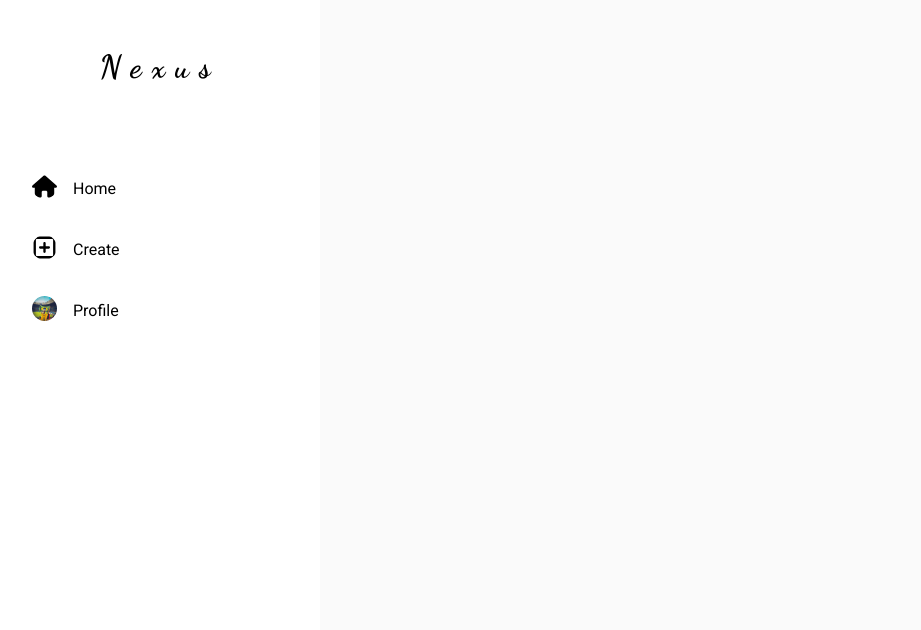
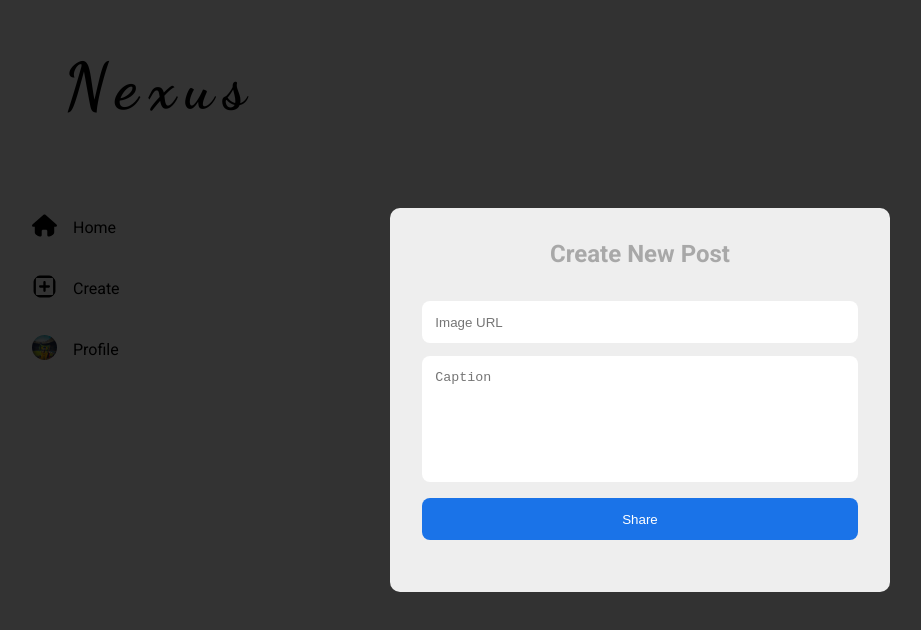
Before and after one commit to GSG-G13/Nexus-App, a website: page public/index.html in a window 1280 px wide. Both pictures are taken after a click on the item "Create". Shown: the whole page, without its empty margins (0-921 px from the left). Drawn offline with Linux system fonts and the light colour scheme.

Commit message:
Create Post

```diff
--- a/public/css/style.css
+++ b/public/css/style.css
@@ -29,7 +29,7 @@ body{
 .sidebar .logo{
   text-decoration: none;
   color: #000;
-  font-size: 2rem;
+  font-size: 4rem;
   font-family: 'Dancing Script', cursive;
   font-weight: bold;
   margin-bottom: 5rem;
@@ -69,3 +69,102 @@ body{
   height: 25px !important;
   border-radius: 50%;
 }
+
+/* Start Form Section */
+.overlay{
+  position: fixed;
+  top: 0;
+  left: 0;
+  bottom: 0;
+  right: 0;
+  background-color: rgba(0, 0, 0, 0.8);
+  z-index: 9998;
+  display: none;
+}
+
+.create-post-section{
+  position: fixed;
+  top: 50%;
+  left: 50%;
+  transform: translate(-50%, -50%);
+  z-index: 9999;
+  background-color: #eee;
+  padding: 2rem;
+  border-radius: 10px;
+  width: 500px;
+  display: none;
+}
+
+.create-post-section.active,
+.overlay.active{
+  display: block;
+}
+h1 {
+   text-align: center;
+   color: #a8a8a8;
+   text-shadow :1px 1px 0 rgba(white, 1);
+}
+
+.dataForm {
+   max-width: 600px;
+   text-align: center;
+   margin: 20px auto;
+}
+.dataForm input, textarea {
+  border:0;
+   outline:0;
+  padding: 1em;
+  border-radius :8px;
+  display: block;
+  width: 100%;
+  margin-top: 1em;
+  box-shadow :0 1px 1px rgba(black, 0.1);
+  resize: none;
+}
+.dataForm input:focus, textarea:focus {
+  box-shadow : 0 0px 2px rgba(var(--main-color), 1)!important;
+}
+#share-post-btn {
+  color: white;
+  background: var(--main-color);
+  cursor: pointer;
+}
+#share-post-btn:hover {
+  box-shadow : 0 1px 1px 1px rgba(#aaa, 0.6);
+}
+textarea {
+   height: 126px;
+}
+
+.half {
+  width: 100%;
+  margin-bottom: 1em;
+}
+
+.right { width: 50%; }
+
+.left {
+     margin-right: 2%;
+}
+
+
+@media (max-width: 480px) {
+  .half {
+     width: 100%;
+     float: none;
+     margin-bottom: 0;
+  }
+}
+
+
+/* Clearfix */
+.cf:before,
+.cf:after {
+    content: " "; /* 1 */
+    display: table; /* 2 */
+}
+
+.cf:after {
+    clear: both;
+}
+/* End Form Section */
--- a/public/index.html
+++ b/public/index.html
@@ -1,5 +1,6 @@
 <!DOCTYPE html>
 <html lang="en">
+
 <head>
   <meta charset="UTF-8">
   <meta http-equiv="X-UA-Compatible" content="IE=edge">
@@ -8,6 +9,7 @@
   <link rel="shortcut icon" href="./imgs/icons.svg" type="image/x-icon">
   <link rel="stylesheet" href="./css/style.css">
 </head>
+
 <body>
   <!-- Start Sidebar Section -->
 
@@ -15,13 +17,21 @@
     <a href="/" class="logo">Nexus</a>
     <ul class="container">
       <li>
-          <a href="/">
-          <span class="icon"><svg xmlns="http://www.w3.org/2000/svg" viewBox="0 0 576 512"><!--! Font Awesome Pro 6.4.0 by @fontawesome - https://fontawesome.com License - https://fontawesome.com/license (Commercial License) Copyright 2023 Fonticons, Inc. --><path d="M575.8 255.5c0 18-15 32.1-32 32.1h-32l.7 160.2c0 2.7-.2 5.4-.5 8.1V472c0 22.1-17.9 40-40 40H456c-1.1 0-2.2 0-3.3-.1c-1.4 .1-2.8 .1-4.2 .1H416 392c-22.1 0-40-17.9-40-40V448 384c0-17.7-14.3-32-32-32H256c-17.7 0-32 14.3-32 32v64 24c0 22.1-17.9 40-40 40H160 128.1c-1.5 0-3-.1-4.5-.2c-1.2 .1-2.4 .2-3.6 .2H104c-22.1 0-40-17.9-40-40V360c0-.9 0-1.9 .1-2.8V287.6H32c-18 0-32-14-32-32.1c0-9 3-17 10-24L266.4 8c7-7 15-8 22-8s15 2 21 7L564.8 231.5c8 7 12 15 11 24z"/></svg></span>
+        <a href="/">
+          <span class="icon"><svg xmlns="http://www.w3.org/2000/svg"
+              viewBox="0 0 576 512">
+              <path
+                d="M575.8 255.5c0 18-15 32.1-32 32.1h-32l.7 160.2c0 2.7-.2 5.4-.5 8.1V472c0 22.1-17.9 40-40 40H456c-1.1 0-2.2 0-3.3-.1c-1.4 .1-2.8 .1-4.2 .1H416 392c-22.1 0-40-17.9-40-40V448 384c0-17.7-14.3-32-32-32H256c-17.7 0-32 14.3-32 32v64 24c0 22.1-17.9 40-40 40H160 128.1c-1.5 0-3-.1-4.5-.2c-1.2 .1-2.4 .2-3.6 .2H104c-22.1 0-40-17.9-40-40V360c0-.9 0-1.9 .1-2.8V287.6H32c-18 0-32-14-32-32.1c0-9 3-17 10-24L266.4 8c7-7 15-8 22-8s15 2 21 7L564.8 231.5c8 7 12 15 11 24z" />
+            </svg></span>
           <span class="title">Home</span>
-          </a>
-        </li>
-      <li>
-        <span class="icon"><svg xmlns="http://www.w3.org/2000/svg" viewBox="0 0 448 512"><!--! Font Awesome Pro 6.4.0 by @fontawesome - https://fontawesome.com License - https://fontawesome.com/license (Commercial License) Copyright 2023 Fonticons, Inc. --><path d="M64 80c-8.8 0-16 7.2-16 16V416c0 8.8 7.2 16 16 16H384c8.8 0 16-7.2 16-16V96c0-8.8-7.2-16-16-16H64zM0 96C0 60.7 28.7 32 64 32H384c35.3 0 64 28.7 64 64V416c0 35.3-28.7 64-64 64H64c-35.3 0-64-28.7-64-64V96zM200 344V280H136c-13.3 0-24-10.7-24-24s10.7-24 24-24h64V168c0-13.3 10.7-24 24-24s24 10.7 24 24v64h64c13.3 0 24 10.7 24 24s-10.7 24-24 24H248v64c0 13.3-10.7 24-24 24s-24-10.7-24-24z"/></svg></span>
+        </a>
+      </li>
+      <li id="create-btn" class="create-btn">
+        <span class="icon"><svg xmlns="http://www.w3.org/2000/svg"
+            viewBox="0 0 448 512">
+            <path
+              d="M64 80c-8.8 0-16 7.2-16 16V416c0 8.8 7.2 16 16 16H384c8.8 0 16-7.2 16-16V96c0-8.8-7.2-16-16-16H64zM0 96C0 60.7 28.7 32 64 32H384c35.3 0 64 28.7 64 64V416c0 35.3-28.7 64-64 64H64c-35.3 0-64-28.7-64-64V96zM200 344V280H136c-13.3 0-24-10.7-24-24s10.7-24 24-24h64V168c0-13.3 10.7-24 24-24s24 10.7 24 24v64h64c13.3 0 24 10.7 24 24s-10.7 24-24 24H248v64c0 13.3-10.7 24-24 24s-24-10.7-24-24z" />
+          </svg></span>
         <span class="title">Create</span>
       </li>
       <li>
@@ -31,6 +41,20 @@
     </ul>
   </section>
 
+  <div class="overlay"></div>
+  <section class="create-post-section">
+    <h1>Create New Post</h1>
+    <div class="cf dataForm">
+      <div class="half left cf">
+        <input type="text" id="input-subject" class="image-url-input" placeholder="Image URL" required>
+        <textarea name="caption" type="text" class="caption-input" id="input-message" placeholder="Caption"></textarea>
+      </div>
+      <input type="submit" value="Share" id="share-post-btn">
+    </div>
+  </section>
   <!-- End Sidebar Section -->
+
+  <script src="./js/request.js"></script>
 </body>
+
 </html>
--- a/public/js/request.js
+++ b/public/js/request.js
@@ -0,0 +1,40 @@
+const createBtn = document.querySelector('.create-btn');
+const createPostSection = document.querySelector('.create-post-section');
+const overlay = document.querySelector('.overlay');
+
+const shareBtn = document.getElementById('share-post-btn')
+const imageInput = document.querySelector('.image-url-input')
+const captionInput = document.querySelector('.caption-input')
+
+createBtn.addEventListener('click', () => {
+  createPostSection.classList.add('active')
+  overlay.classList.add('active')
+})
+
+overlay.addEventListener('click', () => {
+  createPostSection.classList.remove('active')
+  overlay.classList.remove('active')
+
+  imageInput.value = ''
+  captionInput.value = ''
+})
+
+shareBtn.addEventListener('click', () => {
+  fetch('/post', {
+    method: 'POST',
+    headers: { "Content-Type": "application/json" },
+    body: {
+      imageURL: imageInput.value,
+      captionInput: captionInput.value,
+      userId: 1
+    }
+  })
+    .then(res => res.json())
+    .then(data => console.log(data));
+
+  createPostSection.classList.remove('active')
+  overlay.classList.remove('active')
+
+  imageInput.value = ''
+  captionInput.value = ''
+})
--- a/server/controllers/index.js
+++ b/server/controllers/index.js
@@ -0,0 +1,3 @@
+const { addPostController } = require('./posts')
+
+module.exports = { addPostController };
--- a/server/controllers/posts/index.js
+++ b/server/controllers/posts/index.js
@@ -0,0 +1,3 @@
+const addPostController = require('./addPostController')
+
+module.exports = { addPostController };
--- a/server/database/index.js
+++ b/server/database/index.js
@@ -0,0 +1,3 @@
+const {addPostQuery} = require('./query');
+
+module.exports = {addPostQuery};
--- a/server/database/query/index.js
+++ b/server/database/query/index.js
@@ -0,0 +1,3 @@
+const { addPostQuery } = require('./posts');
+
+module.exports = { addPostQuery };
--- a/server/database/query/posts/index.js
+++ b/server/database/query/posts/index.js
@@ -0,0 +1,3 @@
+const addPostQuery = require('./addPostQuery');
+
+module.exports = {addPostQuery};
--- a/server/router/router.js
+++ b/server/router/router.js
@@ -1,7 +1,11 @@
 const router = require('express').Router();
+
+const { addPostController } = require('../controllers')
 
 router.get('/', (req, res) => {
   res.send('hello World')
 })
 
+router.post('/post', addPostController)
+
 module.exports = router;
```
Also changed, not shown: server/controllers/posts/addPostController.js (added, +18 -0 lines), server/database/query/posts/addPostQuery.js (added, +11 -0 lines).
